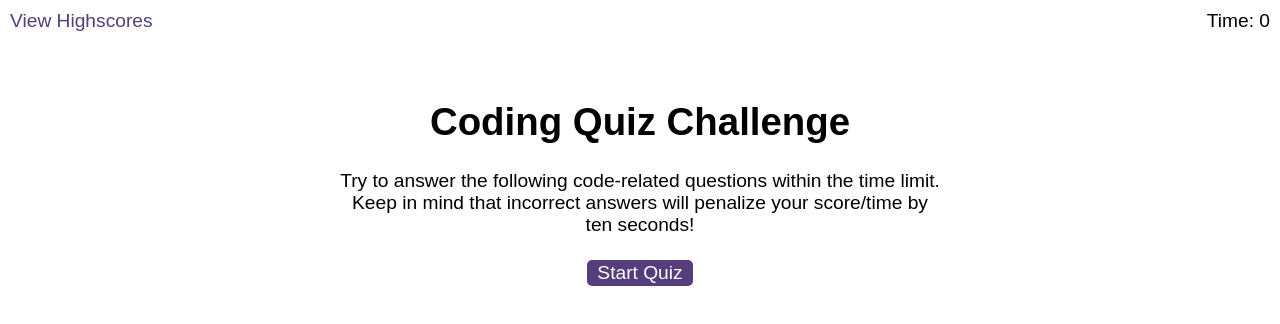
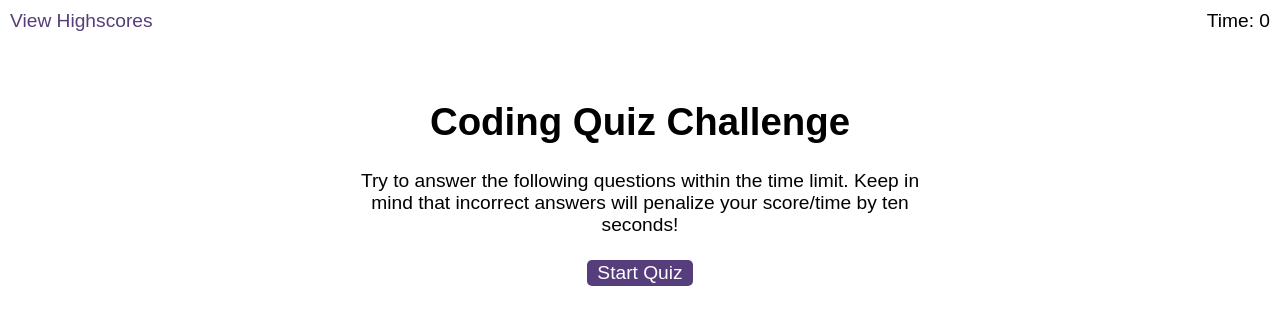
Before and after one commit to p11ull/AmarjitsQuiz, a plain HTML site: page index.html in a window 1280 px wide. Drawn offline with Linux system fonts and the light colour scheme.

Commit message:
Update index.html

```diff
--- a/index.html
+++ b/index.html
@@ -18,7 +18,7 @@
       <div id="start-screen" class="start">
         <h1>Coding Quiz Challenge</h1>
         <p>
-          Try to answer the following code-related questions within the time
+          Try to answer the following questions within the time
           limit. Keep in mind that incorrect answers will penalize your
           score/time by ten seconds!
         </p>
```
